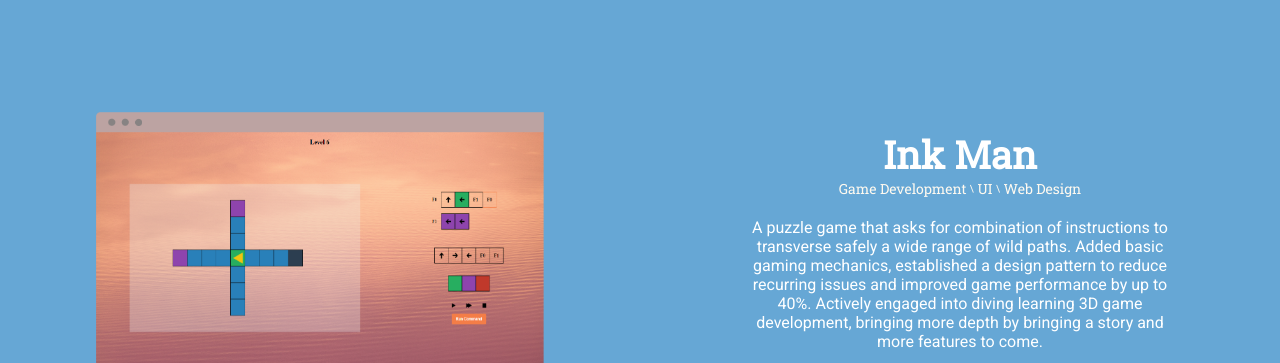
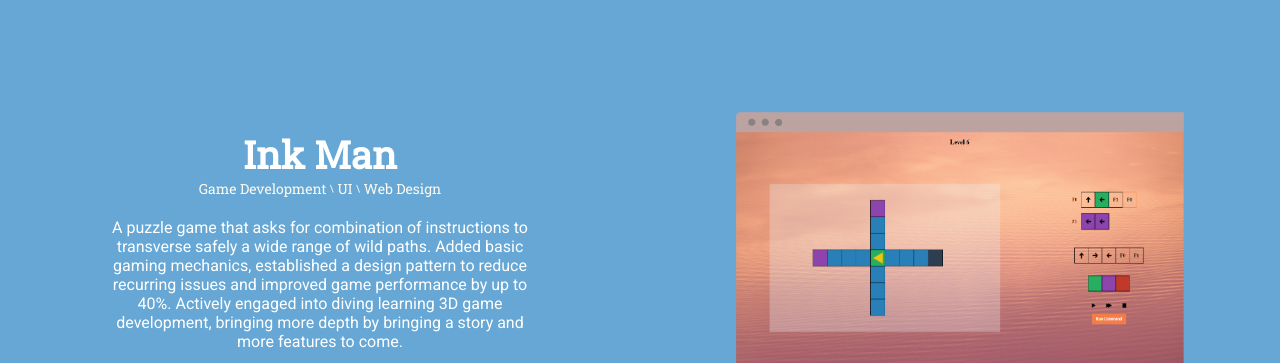
Before and after one commit to DomainFlag/DomainFlag.github.io, a plain HTML site: page index.html in a window 1280 px wide. Shown: the part 1870-2233 px from the top of the page. Drawn offline with nearby package versions, Linux system fonts and the light colour scheme.

Commit message:
Update projects.css

```diff
--- a/styles/projects.css
+++ b/styles/projects.css
@@ -60,6 +60,14 @@
 
     .row:first-of-type {
         height: 550px !important;
+    }
+
+    .row:nth-of-type(4)>.row_container:nth-of-type(1) {
+        order: 1;
+    }
+
+    .row:nth-of-type(4)>.row_container:nth-of-type(2) {
+        order: 2;
     }
 }
 @media screen and (min-width:1200px){
```
